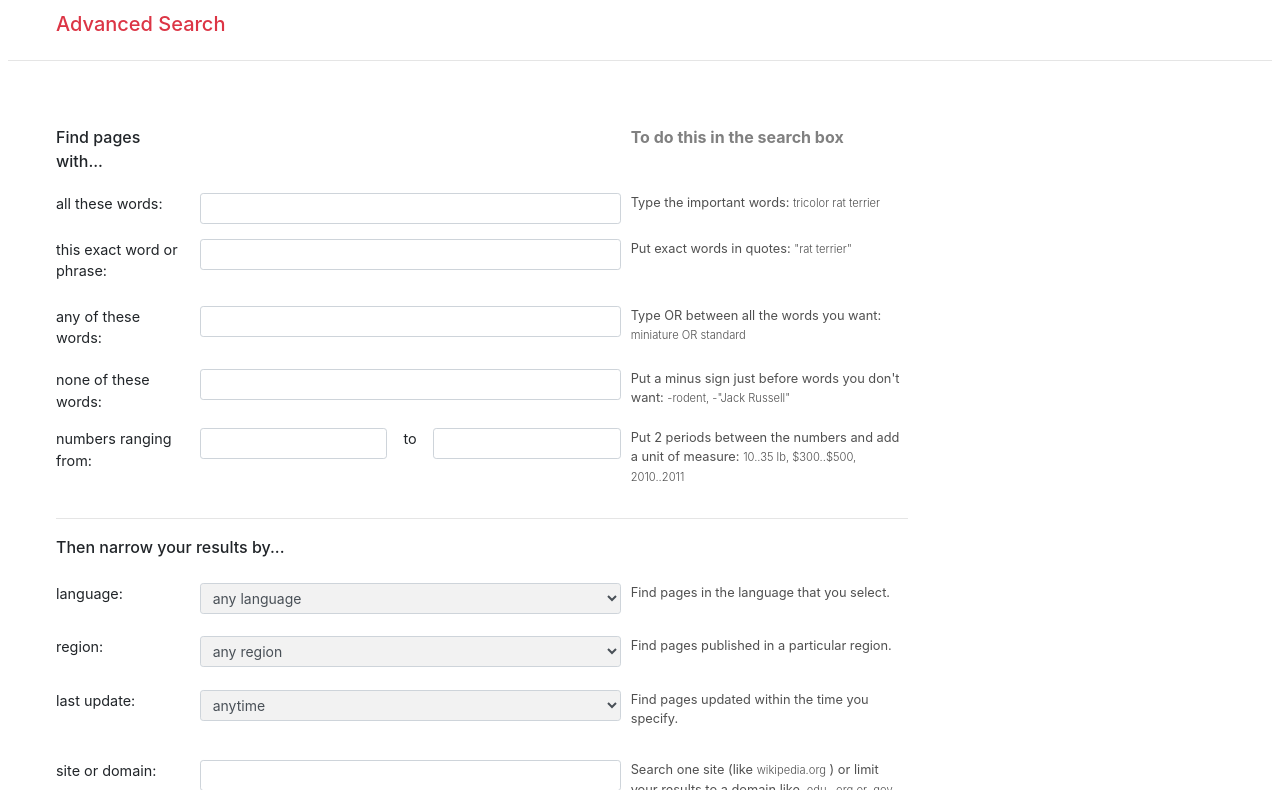
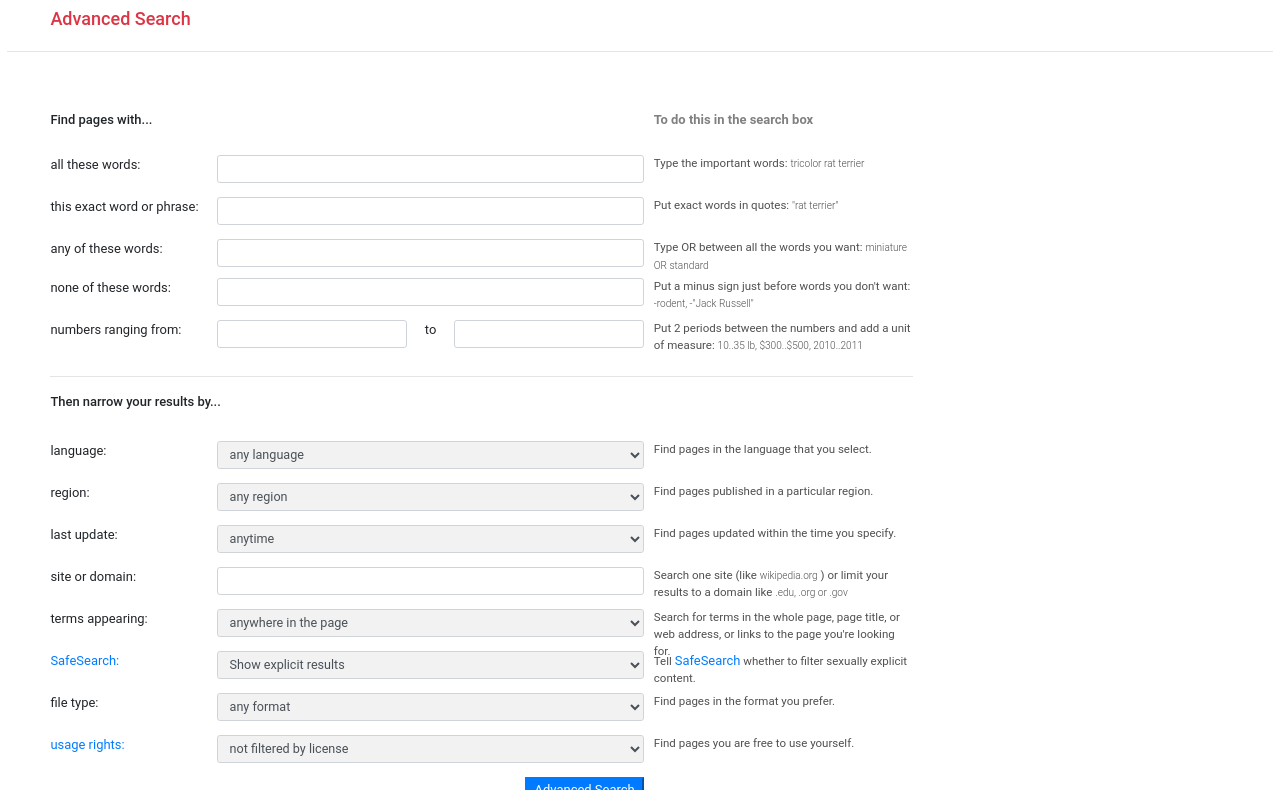
Before and after one commit to abeatrix/Project-Zero, a plain HTML site: page advanced.html in a window 1280 px wide. Shown: the part 58-848 px from the top of the page. Drawn offline with nearby package versions, Linux system fonts and the light colour scheme.

Commit message:
add options to advanced search page, fix nav bar format and add media query for small screen and flexibility

```diff
--- a/advanced.html
+++ b/advanced.html
@@ -19,10 +19,10 @@
     <div class="flex p-2 vw-100 vh-100">
         <!-- Navbar -->
         <div class="sticky-top w-100 d-flex justify-content-between p-1 advancednav">
-            <div>
+            <div class="d-flex align-items-center">
                 <a href="./index.html" class="mx-2"><img src="https://upload.wikimedia.org/wikipedia/commons/thumb/2/2f/Google_2015_logo.svg/368px-Google_2015_logo.svg.png" height="30px"></a>
             </div>
-            <div class="d-inline">
+            <div class="d-flex align-items-center">
                 <a href="./image.html" class="mx-2">Images</i></a>
                 <a href="https://about.google/intl/en/products/" class="mx-2"><i class="fas fa-bars"></i></a>
                 <a href="https://accounts.google.com/ServiceLogin" class="mx-2"><button type="button" class="btn-primary px-2">Sign In</button></a>
@@ -33,7 +33,7 @@
             <h5 class="text-danger my-4 ml-5">Advanced Search</h5>
             <hr/>
             <!-- Title -->
-            <div class="w-75 p-5">
+            <div class="w-75 p-5 advancedtable">
                 <form action="https://google.com/search" method="GET" name="f">
                     <div class="form-row">
                         <div class="col-2">
@@ -41,7 +41,7 @@
                         </div>
                         <div class="col-6">
                         </div>
-                        <div class="col">
+                        <div class="col d-none d-lg-block">
                             <p class="subtitle">To do this in the search box</p>
                         </div>
                     </div>
@@ -53,7 +53,7 @@
                         <div class="col-6">
                             <input type="text" name="as_q" class="form-control form-control-sm">
                         </div>
-                        <div class="col">
+                        <div class="col d-none d-lg-block">
                             <p class="r-text">Type the important words:  <span class="example-text">tricolor rat terrier</span></p>
                         </div>
                     </div>
@@ -64,7 +64,7 @@
                         <div class="col-6">
                             <input type="text" name="as_epq" class="form-control form-control-sm">
                         </div>
-                        <div class="col">
+                        <div class="col d-none d-lg-block">
                             <p class="r-text">Put exact words in quotes:  <span class="example-text">"rat terrier"</span></p>
                         </div>
                     </div>
@@ -75,7 +75,7 @@
                         <div class="col-6">
                             <input type="text" name="as_oq" class="form-control form-control-sm">
                         </div>
-                        <div class="col">
+                        <div class="col d-none d-lg-block">
                             <p class="r-text">Type OR between all the words you want:  <span class="example-text">miniature OR standard</span></p>
                         </div>
                     </div>
@@ -86,7 +86,7 @@
                         <div class="col-6">
                             <input type="text" name="as_eq" class="form-control form-control-sm">
                         </div>
-                        <div class="col">
+                        <div class="col d-none d-lg-block">
                             <p class="r-text">Put a minus sign just before words you don't want:  <span class="example-text">-rodent, -"Jack Russell"</span></p>
                         </div>
                     </div>
@@ -107,7 +107,7 @@
                         </div>
                     </div>
                         </div>
-                        <div class="col">
+                        <div class="col d-none d-lg-block">
                             <p class="r-text">Put 2 periods between the numbers and add a unit of measure: <span class="example-text">10..35 lb, $300..$500, 2010..2011</span></p>
                         </div>
                     </div>
@@ -127,12 +127,26 @@
                             <select class="form-control form-control-sm" name="lr">
                             <option value>any language</option>
                             <option value="lang_af">Afrikaans</option>
-                            <option>3</option>
-                            <option>4</option>
-                            <option>5</option>
+                            <option value="lang_ar">Arabic</option>
+                            <option value="lang_hy">Armenian</option>
+                            <option value="lang_be">Belarusian</option>
+                            <option value="lang_bg">Bulgarian</option>
+                            <option value="lang_ca">Catalan</option>
+                            <option value="lang_zh-CN">Chinese (Simplified)</option>
+                            <option value="lang_zh-TW">Chinese (Traditional)</option>
+                            <option value="lang_hr">Croatian</option>
+                            <option value="lang_cs">Czech</option>
+                            <option value="lang_da">Danish</option>
+                            <option value="lang_nl">Dutch</option>
+                            <option value="lang_en">English</option>
+                            <option value="lang_eo">Esperanto</option>
+                            <option value="lang_et">Estonian</option>
+                            <option value="lang_tl">Filipino</option>
+                            <option value="lang_fi">Finnish</option>
+                            <option value="lang_fr">French</option>
                             </select>
                         </div>
-                        <div class="col">
+                        <div class="col d-none d-lg-block">
                             <p class="r-text">Find pages in the language that you select.</p>
                         </div>
                     </div>
@@ -145,12 +159,26 @@
                             <select class="form-control form-control-sm" name="cr">
                             <option value>any region</option>
                             <option value="countryAF">Afghanistan</option>
-                            <option>3</option>
-                            <option>4</option>
-                            <option>5</option>
+                            <option value="countryAL">Albania</option>
+                            <option value="countryDZ">Algeria</option>
+                            <option value="countryAS">American Samoa</option>
+                            <option value="countryAD">Andorra</option>
+                            <option value="countryAO">Angola</option>
+                            <option value="countryAI">Anguilla</option>
+                            <option value="countryAQ">Antarctica</option>
+                            <option value="countryAG">Antigua & Barbuda</option>
+                            <option value="countryAR">Argentina</option>
+                            <option value="countryAM">Armenia</option>
+                            <option value="countryAW">Aruba</option>
+                            <option value="countryAU">Australia</option>
+                            <option value="countryAT">Austria</option>
+                            <option value="countryAZ">Azerbaijan</option>
+                            <option value="countryBS">Bahamas</option>
+                            <option value="countryBH">Bahrain</option>
+                            <option value="countryBD">Bangladesh</option>
                             </select>
                         </div>
-                        <div class="col">
+                        <div class="col d-none d-lg-block">
                             <p class="r-text">Find pages published in a particular region.</p>
                         </div>
                     </div>
@@ -168,7 +196,7 @@
                             <option value="y">past year</option>
                             </select>
                         </div>
-                        <div class="col">
+                        <div class="col d-none d-lg-block">
                             <p class="r-text">Find pages updated within the time you specify.</p>
                         </div>
                     </div>
@@ -180,7 +208,7 @@
                         <div class="col-6">
                             <input type="text" name="as_sitesearch" class="form-control form-control-sm">
                         </div>
-                        <div class="col">
+                        <div class="col d-none d-lg-block">
                             <p class="r-text">Search one site (like  <span class="example-text">wikipedia.org</span> ) or limit your results to a domain like <span class="example-text">.edu, .org or .gov</span></p>
                         </div>
                     </div>
@@ -198,7 +226,7 @@
                             <option value="links">in links to the page</option>
                             </select>
                         </div>
-                        <div class="col">
+                        <div class="col d-none d-lg-block">
                             <p class="r-text">Search for terms in the whole page, page title, or web address, or links to the page you're looking for.</p>
                         </div>
                     </div>
@@ -213,7 +241,7 @@
                             <option value="active">Hide explicit results</option>
                             </select>
                         </div>
-                        <div class="col">
+                        <div class="col d-none d-lg-block">
                             <p class="r-text">Tell <a href="https://support.google.com/websearch/answer/510">SafeSearch</a> whether to filter sexually explicit content.</p>
                         </div>
                     </div>
@@ -225,18 +253,19 @@
                         <div class="col-6">
                             <select class="form-control form-control-sm bg-gray" name="as_filetype">
                             <option value>any format</option>
-                            <option value="pdf">2</option>
-                            <option value="pd">3</option>
-                            <option value="kml">4</option>
-                            <option value="kmz">5</option>
-                            <option value="xls">5</option>
-                            <option value="ppt">5</option>
-                            <option value="doc">5</option>
-                            <option value="rtf">5</option>
-                            <option value="swf">5</option>
+                            <option value="pdf">Adobe Acrobat PDF (.pdf)</option>
+                            <option value="ps">Adobe Postscript (.ps)</option>
+                            <option value="dwf">Autodesk DWF (.dwf)</option>
+                            <option value="kml">Google Earth KML (.kml)</option>
+                            <option value="kmz">Google Earth KMZ (.kmz)</option>
+                            <option value="xls">Microsoft Excel (.xls)</option>
+                            <option value="ppt">Microsoft Powerpoint (.ppt)</option>
+                            <option value="doc">Microsoft Word (.doc)</option>
+                            <option value="rtf">Rich Text Format (.rtf)</option>
+                            <option value="swf">Shockwave Flash (.swf)</option>
                             </select>
                         </div>
-                        <div class="col">
+                        <div class="col d-none d-lg-block">
                             <p class="r-text">Find pages in the format you prefer.</p>
                         </div>
                     </div>
@@ -254,7 +283,7 @@
                             <option value="fmc">free to use,share or modify, even commercially</option>
                             </select>
                         </div>
-                        <div class="col">
+                        <div class="col d-none d-lg-block">
                             <p class="r-text">Find pages you are free to use yourself.</p>
                         </div>
                     </div>
@@ -281,7 +310,7 @@
             </div>
         </div>
         <!-- Footer -->
-        <div class="w-100 bottom-0 p-2 footer">
+        <div class="w-100 bottom-0 p-2 footer justify-content-between">
             <span class="px-3 r-text"><a href="https://support.google.com/websearch">Help</a></span>
             <span class="px-3 r-text"><a href="https://policies.google.com/privacy?hl=en&fg=1">Privacy</a></span>
             <span class="px-3 r-text"><a href="https://policies.google.com/terms?hl=en&fg=1">Terms</a></span>
--- a/styles.css
+++ b/styles.css
@@ -1,16 +1,37 @@
+*{
+    font-size: 0.9rem;
+    font-family: 'Roboto',RobotoDraft,Arial,sans-serif;
+}
 .main {
-    margin-top: 12%;
+    margin-top: auto;
+    max-height: 92px;
 }
+
 .gform{
-    width: 30%;
+    width: 40%;
     height: 50px;
     border-color: gray;
     margin-bottom: 2%;
     padding-left: 3%;
+    min-width: 500px;
 }
 
 .gform:hover{
     box-shadow: 0 0 3px grey;
+}
+
+.gnav {
+    height: 60px;
+    display: inline-block;
+}
+
+.gnav a{
+    color: #000;
+    text-decoration: none;
+    cursor: pointer;
+    overflow: hidden;
+    text-overflow: ellipsis;
+    white-space: nowrap;
 }
 
 .searchbtn {
@@ -28,6 +49,14 @@
     color: grey;
 }
 
+.glogo{
+    margin-top: 200px;
+}
+
+.glogo {
+    margin-top: 200px;
+}
+
 .glogo span{
     position: absolute;
 }
@@ -37,10 +66,38 @@
     color: #4285F3;
 }
 
+.form-row select{
+    background-color: #F2F2F2;
+}
+
+.footer {
+    background-color: #F2F2F2;
+}
+
+
+.footer a{
+    font-size: 12px;
+    color: #000;
+    text-decoration: none;
+    cursor: pointer;
+    overflow: hidden;
+    text-overflow: ellipsis;
+    white-space: nowrap;
+}
+
+/* advanced */
 .advancednav {
     background-color: #f8f9fa;
 }
 
+.advancednav a{
+    color: #000;
+    text-decoration: none;
+    cursor: pointer;
+    overflow: hidden;
+    text-overflow: ellipsis;
+    white-space: nowrap;
+}
 .title {
     font-weight: 500;
 }
@@ -65,10 +122,17 @@
     font-weight: 300;
 }
 
-.form-row select{
-    background-color: #F2F2F2;
+.form-row {
+    height: 42px
 }
 
-.footer {
-    background-color: #F2F2F2;
+.col-2 {
+    min-width: 167px;
 }
+
+@media (max-width: 800px) {
+    .advancedtable {
+        min-width: 550px;
+    }
+
+}
```
Also changed, not shown: image.html (+3 -5 lines), index.html (+9 -10 lines).
